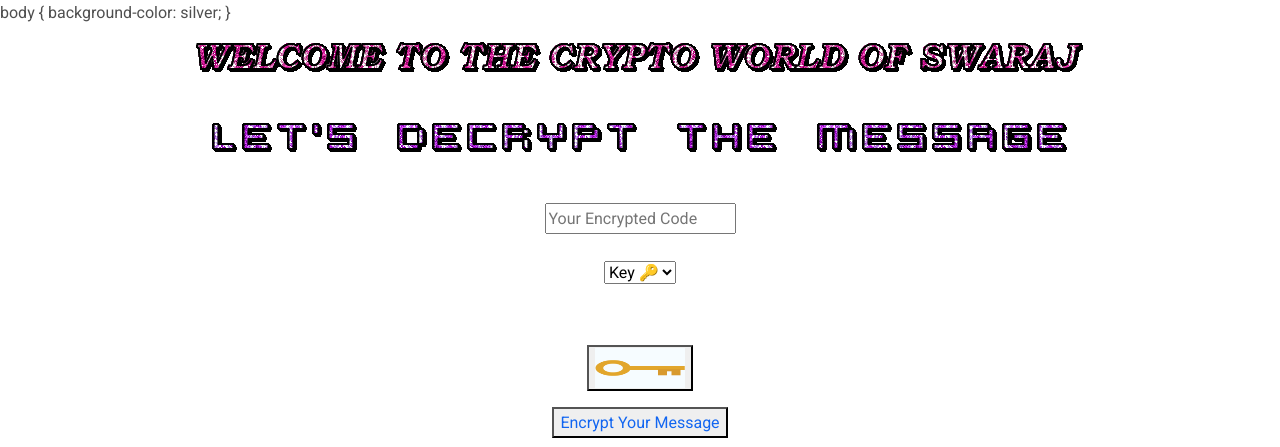
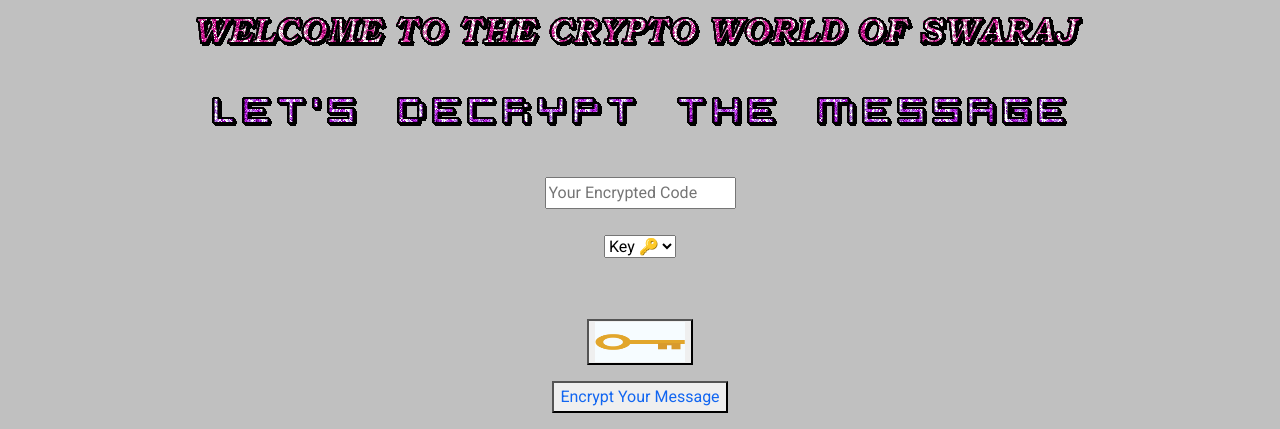
Before and after one commit to hackerswaraj/ceaser-cipher, a plain HTML site: page decrypt.html in a window 1280 px wide. Shown: the top 447 px of the page. Drawn offline with nearby package versions, Linux system fonts and the light colour scheme.

Commit message:
Update decrypt.html

```diff
--- a/decrypt.html
+++ b/decrypt.html
@@ -23,12 +23,13 @@
 </head>
 
 <body>
-     body
+
+     <!-- LOADER CSS -->
+   <style>
+       body
        {
            background-color: silver;
        }
-     <!-- LOADER CSS -->
-   <style>
        @media(max-width:600px)
 {
     html
```
